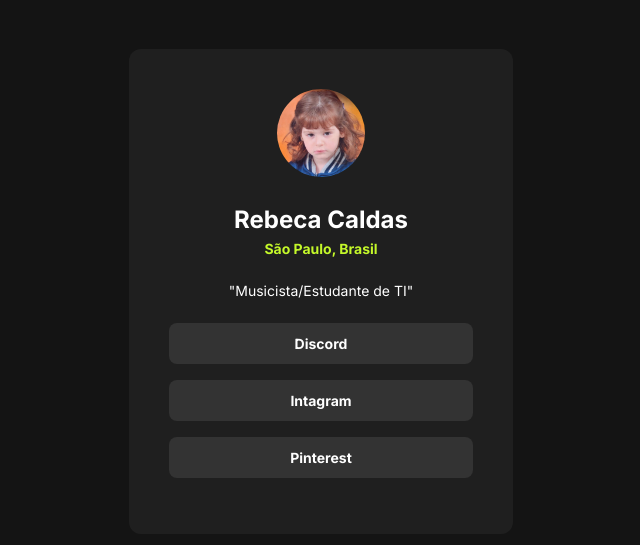
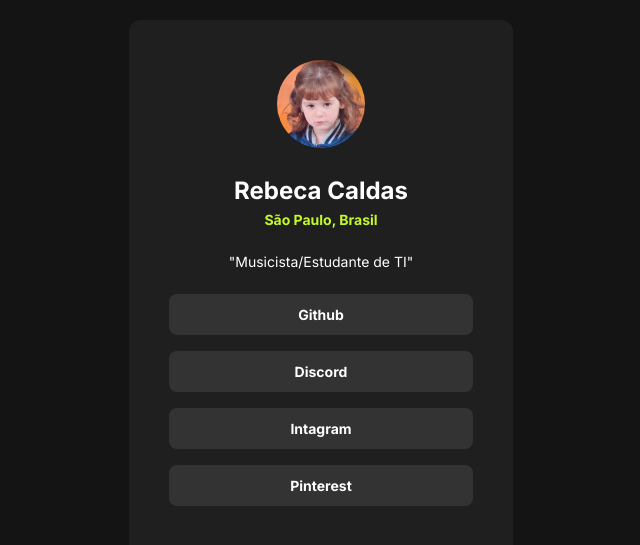
Before and after one commit to tfbecca/link-tree, a plain HTML site: page index.html in a window 1280 px wide. Shown: the part 109-654 px from the top of the page, without its empty margins (319-959 px from the left). Drawn offline with Linux system fonts and the light colour scheme.

Commit message:
projeto finalizado html

```diff
--- a/index.html
+++ b/index.html
@@ -14,14 +14,18 @@
     <p>"Musicista/Estudante de TI"</p>
     <ul>
       <li>
-        <a href="discordapp.com/users/1255393575030751245">Discord</a>
+        <a href="https://github.com/tfbecca" target="_blank">Github</a>
       </li>
       <li>
-        <a href="https://www.instagram.com/beccks.s?igsh=MXdldXZoYTNkcGFuZA%3D%3D&utm_source=qr">Intagram</a>
+        <a href="discordapp.com/users/1255393575030751245" target="_blank">Discord</a>
       </li>
       <li>
-        <a href="https://pin.it/2TIMLI2S1">Pinterest</a>
+        <a href="https://www.instagram.com/beccks.s?igsh=MXdldXZoYTNkcGFuZA%3D%3D&utm_source=qr" target="_blank">Intagram</a>
       </li>
+      <li>
+        <a href="https://pin.it/2TIMLI2S1" target="_blank">Pinterest</a>
+      </li>
+
     </ul>
   </div>
 </body>
```
